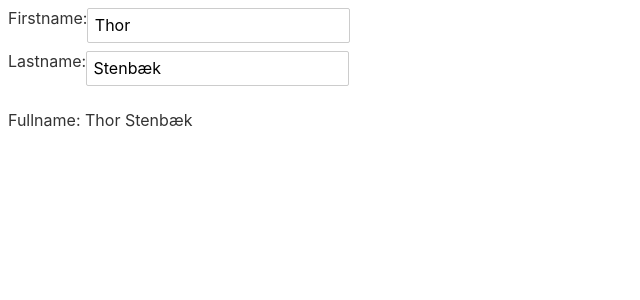
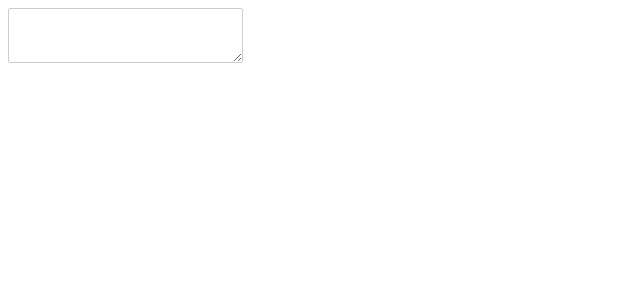
Before and after one commit to thorstenbaek/svelte-intro, a Svelte app: page / in a window 1280 px wide. Shown: the top 300 px of the page, without its empty margins (0-640 px from the left). Built offline with nearby package versions, Linux system fonts and the light colour scheme.

Commit message:
Created simple Markdown editor

```diff
--- a/package.json
+++ b/package.json
@@ -14,5 +14,8 @@
   "scripts": {
     "build": "cross-env NODE_ENV=production webpack",
     "dev": "webpack serve --content-base public"
+  },
+  "dependencies": {
+    "marked": "^4.0.14"
   }
 }
--- a/src/App.svelte
+++ b/src/App.svelte
@@ -1,30 +1,9 @@
 <script>
-	let patient = {
-		firstName: "Thor",
-		lastName: "Stenbæk"
-	}
+	import {marked} from "marked";
 
-	let fullName = "";
-
-	$: fullName = patient.firstName + " " + patient.lastName
+	let content = "";
 </script>
 
+<textarea bind:value={content}/>
 
-<label>
-	Firstname:
-	<input type="text" bind:value={patient.firstName}/>
-</label>
-<label>
-	Lastname:
-	<input type="text" bind:value={patient.lastName}/>
-</label>
-
-<p>
-	Fullname: {fullName}
-</p>
-
-<style>
-	label {
-		display: flex;
-	}
-</style>
+{@html marked(content)}
```
Also changed, not shown: 1 other file (tests, documents, lock files or other folders).
